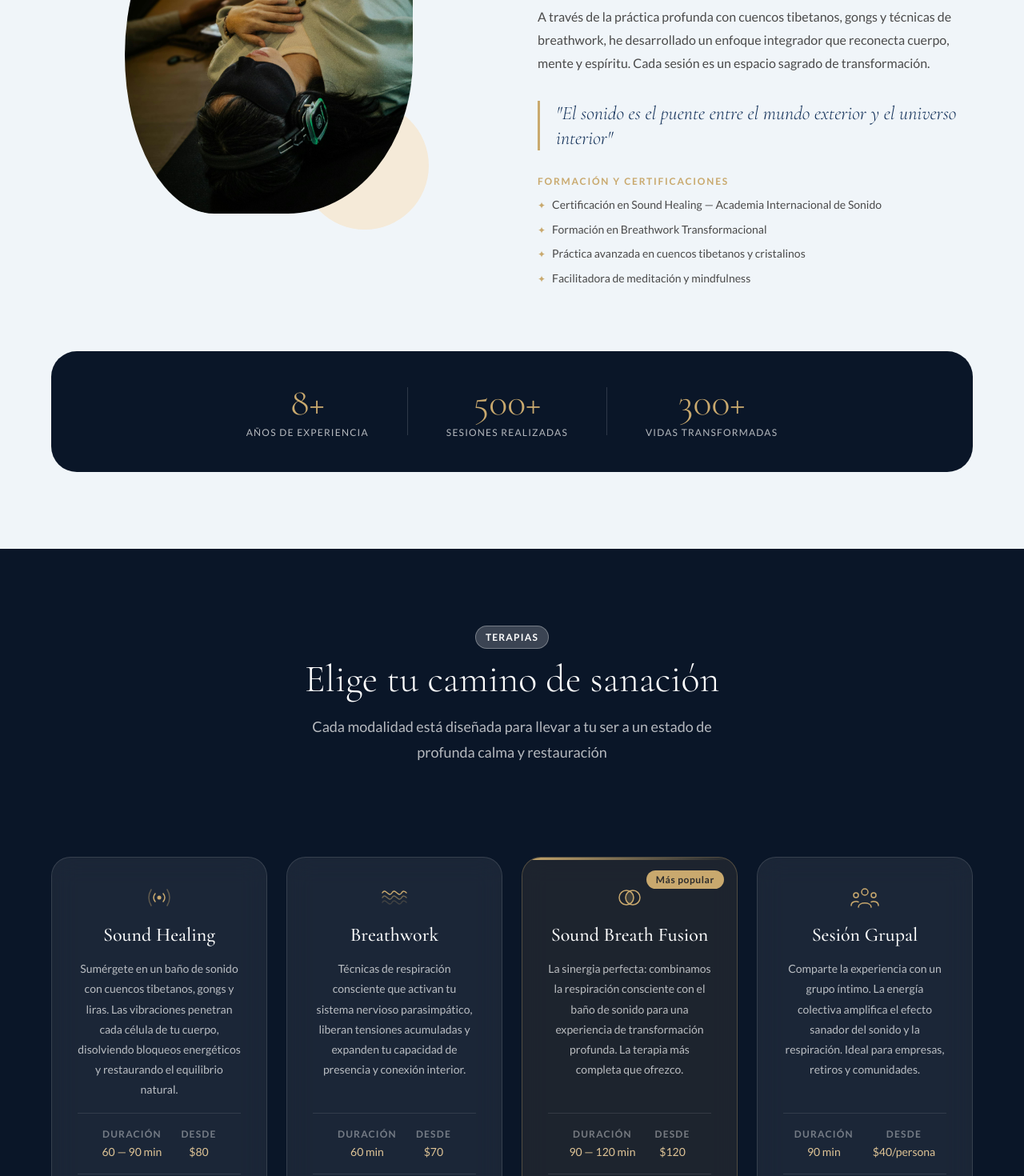
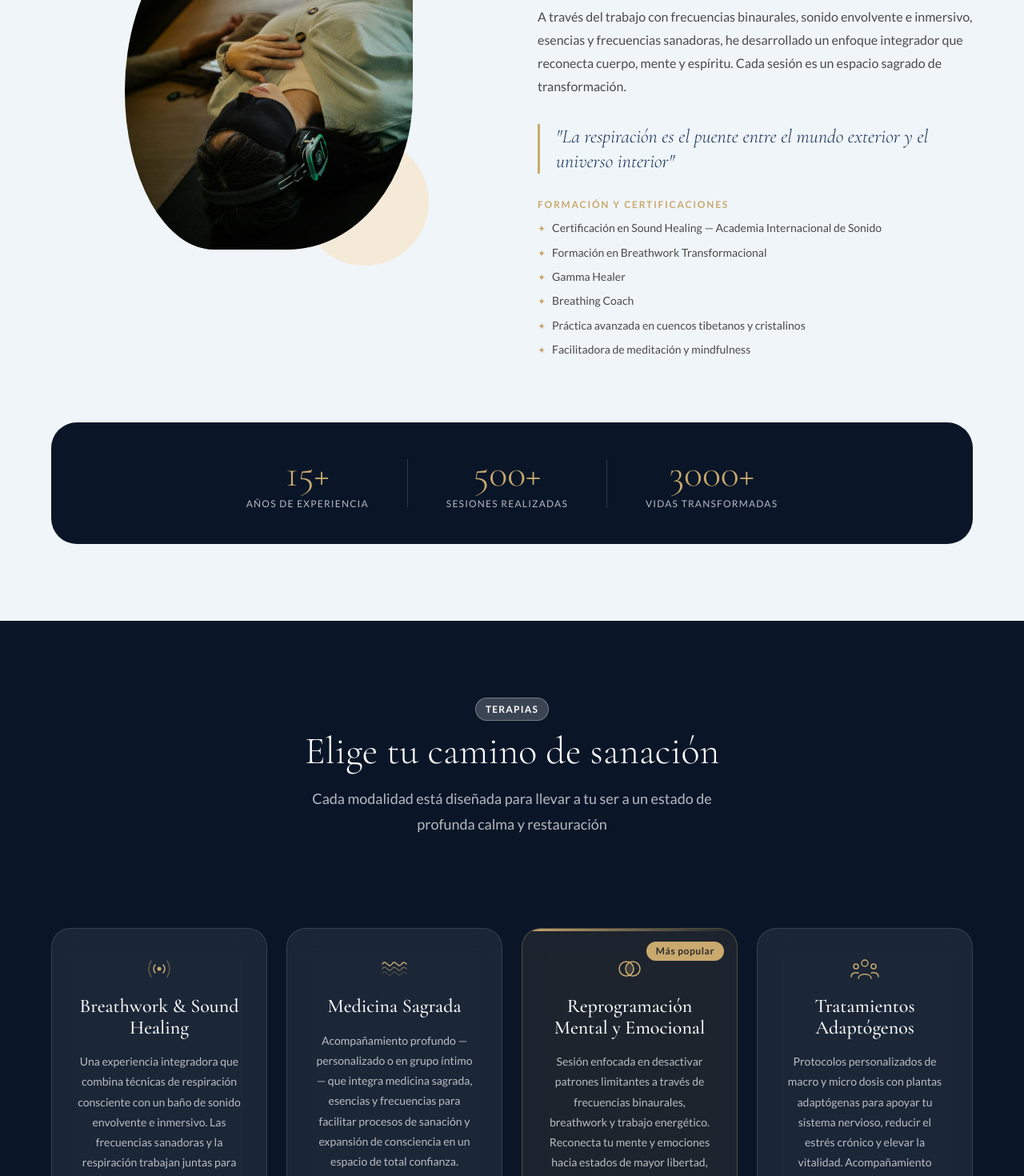
Before and after one commit to jimz159753/jofra, a React (Vite) app: page / in a window 1280 px wide. Shown: the part 1160-2630 px from the top of the page at 80% size. Built offline with nearby package versions, Linux system fonts and the light colour scheme.

Commit message:
feat: implement responsive navigation bar, localization support, and initial homepage sections

```diff
--- a/src/components/layout/Navbar/Navbar.tsx
+++ b/src/components/layout/Navbar/Navbar.tsx
@@ -89,7 +89,7 @@ export const Navbar = memo(function Navbar() {
     <>
       <header
         ref={headerRef}
-        className={[styles.navbar, isScrolled ? styles.scrolled : ''].filter(Boolean).join(' ')}
+        className={[styles.navbar, styles.scrolled].join(' ')}
         role="banner"
       >
         <div className={styles.inner}>
@@ -101,7 +101,7 @@ export const Navbar = memo(function Navbar() {
             <img
               src={logoImg}
               alt="Crealidad"
-              className={[styles.logoImg, isScrolled ? styles.logoImgScrolled : ''].filter(Boolean).join(' ')}
+              className={[styles.logoImg, styles.logoImgScrolled].join(' ')}
             />
             <span className={styles.logoSub}>Sound Breath</span>
           </button>
--- a/src/locales/en.json
+++ b/src/locales/en.json
@@ -22,13 +22,15 @@
     "title": "Jofra",
     "subtitle": "Sound & Breath Guide",
     "bio_1": "My name is Jofra and for years I have explored the connection between sound, breath, and human wellbeing. What began as a personal search became my vocation: accompanying others on their healing journey.",
-    "bio_2": "Through deep practice with Tibetan bowls, gongs, and breathwork techniques, I have developed an integrative approach that reconnects body, mind, and spirit. Each session is a sacred space of transformation.",
-    "quote": "\"Sound is the bridge between the outer world and the inner universe\"",
+    "bio_2": "Through work with binaural frequencies, immersive and enveloping sound, essences, and healing frequencies, I have developed an integrative approach that reconnects body, mind, and spirit. Each session is a sacred space of transformation.",
+    "quote": "\"Breath is the bridge between the outer world and the inner universe\"",
     "certifications": "Training & Certifications",
     "cert_1": "Sound Healing Certification — International Sound Academy",
     "cert_2": "Transformational Breathwork Training",
-    "cert_3": "Advanced practice with Tibetan and crystal bowls",
-    "cert_4": "Meditation and mindfulness facilitator",
+    "cert_3": "Gamma Healer",
+    "cert_4": "Breathing Coach",
+    "cert_5": "Advanced practice with Tibetan and crystal bowls",
+    "cert_6": "Meditation and mindfulness facilitator",
     "stats": {
       "experience": "Years of experience",
       "sessions": "Sessions completed",
@@ -44,50 +46,50 @@
     "book": "Book session",
     "learn_more": "Learn more",
     "sound": {
-      "title": "Sound Healing",
-      "desc": "Immerse yourself in a sound bath with Tibetan bowls, gongs, and lyres. The vibrations penetrate every cell of your body, dissolving energetic blockages and restoring natural balance.",
-      "duration": "60 — 90 min",
-      "price": "$80"
+      "title": "Breathwork & Sound Healing",
+      "desc": "An integrative experience combining conscious breathing techniques with an immersive and enveloping sound bath. Healing frequencies and breath work together to release deep blockages and restore your energetic balance.",
+      "duration": "120 — 180 min",
+      "price": "$900"
     },
     "breath": {
-      "title": "Breathwork",
-      "desc": "Conscious breathing techniques that activate your parasympathetic nervous system, release accumulated tension, and expand your capacity for presence and inner connection.",
-      "duration": "60 min",
-      "price": "$70"
+      "title": "Sacred Medicine",
+      "desc": "Deep accompaniment — personalized or in an intimate group — integrating sacred medicine, essences, and frequencies to facilitate healing and consciousness expansion in a space of total trust.",
+      "duration": "60 — 240 min",
+      "price": "$1,500"
     },
     "fusion": {
-      "title": "Sound Breath Fusion",
-      "desc": "The perfect synergy: we combine conscious breathing with sound bath for a profound transformation experience. The most complete therapy I offer.",
-      "duration": "90 — 120 min",
-      "price": "$120"
+      "title": "Mental & Emotional Reprogramming",
+      "desc": "Session focused on deactivating limiting patterns through binaural frequencies, breathwork, and energy work. Reconnect your mind and emotions toward states of greater freedom, clarity, and wholeness.",
+      "duration": "90 min",
+      "price": "$1,000"
     },
     "group": {
-      "title": "Group Session",
-      "desc": "Share the experience with an intimate group. The collective energy amplifies the healing effect of sound and breath. Ideal for companies, retreats, and communities.",
-      "duration": "90 min",
-      "price": "$40/person"
+      "title": "Adaptogenic Treatments",
+      "desc": "Personalized macro and micro-dose protocols with adaptogenic plants to support your nervous system, reduce chronic stress, and elevate vitality. Continuous accompaniment and follow-up throughout the process.",
+      "duration": "30 — 120 days",
+      "price": "$1,000"
     }
   },
   "experience": {
     "label": "The Experience",
-    "title": "What is a session like?",
-    "subtitle": "A four-stage journey toward deep restoration",
+    "title": "What is a group session like?",
+    "subtitle": "A collective four-stage journey through Breathwork",
     "steps": {
       "arrival": {
-        "title": "Arrival & presence",
-        "desc": "We begin with a brief conversation to understand your intention. We create a safe and sacred space for your experience."
+        "title": "Arrival & opening circle",
+        "desc": "We gather as a group, share intentions, and together create a safe and sacred container. The collective energy amplifies each participant's experience."
       },
       "breathwork": {
-        "title": "Breathwork preparation",
-        "desc": "Guided breathing techniques that calm the mind and open the body to receive the vibrations of sound."
+        "title": "Breathwork activation",
+        "desc": "I guide the group through conscious breathing techniques that activate the nervous system, release accumulated tension, and open expanded states of consciousness."
       },
       "soundbath": {
-        "title": "Sound bath",
-        "desc": "Lying comfortably, I envelop you in layers of therapeutic sound. The vibrations work on cellular and energetic levels."
+        "title": "Sound immersion",
+        "desc": "Lying in comfort, healing frequencies and enveloping sound deepen the Breathwork state, guiding each person into their own inner journey."
       },
       "integration": {
-        "title": "Integration",
-        "desc": "A time for silence and reflection. We share the experience and I guide you back to the present with full awareness."
+        "title": "Collective integration",
+        "desc": "We close with a sharing circle. Each experience is unique; we accompany the return to the present with full presence and love for the process."
       }
     },
     "testimonials": {
@@ -135,22 +137,29 @@
     "title": "Frequently asked questions",
     "subtitle": "Everything you need to know before your first session",
     "q1": "Do I need previous meditation experience?",
-    "a1": "No. Sessions are accessible to everyone, regardless of experience. You only need to arrive with an open mind and willingness to experience.",
-    "q2": "What should I wear to the session?",
-    "a2": "Comfortable, loose clothing. We provide a blanket, pillow, and eye mask. You don't need to bring anything special.",
+    "a1": "No. Sessions are accessible to everyone, regardless of experience. You only need to arrive with an open mind and willingness for the experience, to transform limiting patterns.",
+    "q2": "What should I bring to the session?",
+    "a2": "Comfortable clothing, a water bottle, your yoga mat, and a blanket. We provide a pillow, blinders, and headphones.",
     "q3": "How often should I have sessions?",
-    "a3": "For optimal results, I recommend starting with weekly sessions during the first month, then spacing them according to your needs. Many clients enjoy a monthly session as a maintenance practice.",
+    "a3": "For more consistent results, I recommend starting with one session per month, then spacing them according to your needs. Many clients enjoy a monthly session as a maintenance practice.",
     "q4": "Is breathwork safe for everyone?",
-    "a4": "Breathwork has contraindications. Please inform about medical conditions (pregnancy, heart conditions, epilepsy) before the session. I always adapt techniques to each person.",
+    "a4": "Breathwork has contraindications. Please inform about medical conditions (pregnancy, heart conditions, epilepsy, and asthma) before the session. We always seek to adapt the work in the session for each person.",
     "q5": "Can I combine these therapies with medical treatments?",
-    "a5": "Yes. These therapies are complementary and do not replace medical treatment. Many health professionals recommend sound healing as a therapeutic complement.",
+    "a5": "Yes. These therapies are complementary and do not replace medical treatment. Many health professionals attend and recommend breathwork as a therapeutic complement.",
     "q6": "Do you offer online sessions?",
-    "a6": "I currently offer in-person sessions. Online breathwork sessions are available upon consultation.",
+    "a6": "Breathwork sessions are in-person and you can take therapeutic sessions online for better results as a complement to these 2 therapies.",
     "q7": "What is the cancellation policy?",
-    "a7": "You can cancel or reschedule with 24 hours notice at no cost. Late cancellations may require payment of 50% of the session fee."
+    "a7": "You can cancel or reschedule with 24 hours notice at no cost. There are no refunds but you can reschedule to the next available date."
+  },
+  "tiktok": {
+    "eyebrow": "Follow me on TikTok",
+    "title_1": "Transform your life in",
+    "title_2": "60 seconds",
+    "subtitle": "Real breathwork and sound healing techniques you can practice today.",
+    "cta": "See more on TikTok"
   },
   "footer": {
-    "tagline": "Healing through sound and breath",
+    "tagline": "Healing through therapy, sound and breath",
     "quote": "\"Every breath is an opportunity to be reborn\"",
     "quick_links": "Quick links",
     "social": "Follow me",
@@ -161,6 +170,6 @@
       "button": "Subscribe",
       "success": "Welcome to the community!"
     },
-    "copyright": "© 2024 Crealidad. All rights reserved."
+    "copyright": "© 2011 Crealidad. All rights reserved."
   }
 }
--- a/src/locales/es.json
+++ b/src/locales/es.json
@@ -22,13 +22,15 @@
     "title": "Jofra",
     "subtitle": "Guía de sonido y respiración",
     "bio_1": "Mi nombre es Jofra y durante años he explorado la conexión entre el sonido, la respiración y el bienestar del ser humano. Lo que comenzó como una búsqueda personal se convirtió en mi vocación: acompañar a otros en su camino de sanación.",
-    "bio_2": "A través de la práctica profunda con cuencos tibetanos, gongs y técnicas de breathwork, he desarrollado un enfoque integrador que reconecta cuerpo, mente y espíritu. Cada sesión es un espacio sagrado de transformación.",
-    "quote": "\"El sonido es el puente entre el mundo exterior y el universo interior\"",
+    "bio_2": "A través del trabajo con frecuencias binaurales, sonido envolvente e inmersivo, esencias y frecuencias sanadoras, he desarrollado un enfoque integrador que reconecta cuerpo, mente y espíritu. Cada sesión es un espacio sagrado de transformación.",
+    "quote": "\"La respiración es el puente entre el mundo exterior y el universo interior\"",
     "certifications": "Formación y Certificaciones",
     "cert_1": "Certificación en Sound Healing — Academia Internacional de Sonido",
     "cert_2": "Formación en Breathwork Transformacional",
-    "cert_3": "Práctica avanzada en cuencos tibetanos y cristalinos",
-    "cert_4": "Facilitadora de meditación y mindfulness",
+    "cert_3": "Gamma Healer",
+    "cert_4": "Breathing Coach",
+    "cert_5": "Práctica avanzada en cuencos tibetanos y cristalinos",
+    "cert_6": "Facilitadora de meditación y mindfulness",
     "stats": {
       "experience": "Años de experiencia",
       "sessions": "Sesiones realizadas",
@@ -44,50 +46,50 @@
     "book": "Reservar sesión",
     "learn_more": "Saber más",
     "sound": {
-      "title": "Sound Healing",
-      "desc": "Sumérgete en un baño de sonido con cuencos tibetanos, gongs y liras. Las vibraciones penetran cada célula de tu cuerpo, disolviendo bloqueos energéticos y restaurando el equilibrio natural.",
-      "duration": "60 — 90 min",
-      "price": "$80"
+      "title": "Breathwork & Sound Healing",
+      "desc": "Una experiencia integradora que combina técnicas de respiración consciente con un baño de sonido envolvente e inmersivo. Las frecuencias sanadoras y la respiración trabajan juntas para liberar bloqueos profundos y restaurar tu equilibrio energético.",
+      "duration": "120 — 180 min",
+      "price": "$900"
     },
     "breath": {
-      "title": "Breathwork",
-      "desc": "Técnicas de respiración consciente que activan tu sistema nervioso parasimpático, liberan tensiones acumuladas y expanden tu capacidad de presencia y conexión interior.",
-      "duration": "60 min",
-      "price": "$70"
+      "title": "Medicina Sagrada",
+      "desc": "Acompañamiento profundo —personalizado o en grupo íntimo— que integra medicina sagrada, esencias y frecuencias para facilitar procesos de sanación y expansión de consciencia en un espacio de total confianza.",
+      "duration": "60 — 240 min",
+      "price": "$1,500"
     },
     "fusion": {
-      "title": "Sound Breath Fusion",
-      "desc": "La sinergia perfecta: combinamos la respiración consciente con el baño de sonido para una experiencia de transformación profunda. La terapia más completa que ofrezco.",
-      "duration": "90 — 120 min",
-      "price": "$120"
+      "title": "Reprogramación Mental y Emocional",
+      "desc": "Sesión enfocada en desactivar patrones limitantes a través de frecuencias binaurales, breathwork y trabajo energético. Reconecta tu mente y emociones hacia estados de mayor libertad, claridad y plenitud.",
+      "duration": "90 min",
+      "price": "$1,000"
     },
     "group": {
-      "title": "Sesión Grupal",
-      "desc": "Comparte la experiencia con un grupo íntimo. La energía colectiva amplifica el efecto sanador del sonido y la respiración. Ideal para empresas, retiros y comunidades.",
-      "duration": "90 min",
-      "price": "$40/persona"
+      "title": "Tratamientos Adaptógenos",
+      "desc": "Protocolos personalizados de macro y micro dosis con plantas adaptógenas para apoyar tu sistema nervioso, reducir el estrés crónico y elevar la vitalidad. Acompañamiento continuo y seguimiento a lo largo del proceso.",
+      "duration": "30 — 120 días",
+      "price": "$1,000"
     }
   },
   "experience": {
     "label": "La Experiencia",
-    "title": "¿Cómo es una sesión?",
-    "subtitle": "Un viaje de cuatro etapas hacia la restauración profunda",
+    "title": "¿Cómo es una sesión grupal?",
+    "subtitle": "Un viaje colectivo de cuatro etapas a través del Breathwork",
     "steps": {
       "arrival": {
-        "title": "Llegada y presencia",
-        "desc": "Comenzamos con una conversación breve para entender tu intención. Creamos un espacio seguro y sagrado para tu experiencia."
+        "title": "Llegada y círculo de apertura",
+        "desc": "Nos reunimos en grupo, compartimos intenciones y creamos juntos un espacio seguro y sagrado. La energía colectiva potencia la experiencia de cada participante."
       },
       "breathwork": {
-        "title": "Preparación con respiración",
-        "desc": "Técnicas de respiración guiada que calman la mente y abren el cuerpo para recibir las vibraciones del sonido."
+        "title": "Activación del Breathwork",
+        "desc": "Guío al grupo a través de técnicas de respiración consciente que activan el sistema nervioso, liberan tensiones acumuladas y abren estados expandidos de consciencia."
       },
       "soundbath": {
-        "title": "Baño de sonido",
-        "desc": "Recostado en comodidad, te envuelvo en capas de sonido terapéutico. Las vibraciones trabajan en niveles celulares y energéticos."
+        "title": "Inmersión en el sonido",
+        "desc": "Recostados en comodidad, las frecuencias sanadoras y el sonido envolvente profundizan el estado de Breathwork, llevando a cada persona a su propio viaje interior."
       },
       "integration": {
-        "title": "Integración",
-        "desc": "Un tiempo de silencio y reflexión. Compartimos la experiencia y te llevo de regreso al presente con plena consciencia."
+        "title": "Integración colectiva",
+        "desc": "Cerramos con un círculo de compartir. Cada experiencia es única; acompañamos el retorno al presente con presencia plena y amor por el proceso."
       }
     },
     "testimonials": {
@@ -135,22 +137,29 @@
     "title": "Preguntas frecuentes",
     "subtitle": "Todo lo que necesitas saber antes de tu primera sesión",
     "q1": "¿Necesito experiencia previa en meditación?",
-    "a1": "No. Las sesiones son accesibles para todo tipo de personas, independientemente de su experiencia. Solo necesitas llegar con mente abierta y disposición para la experiencia.",
-    "q2": "¿Qué debo usar para la sesión?",
-    "a2": "Ropa cómoda y suelta. Te proporcionamos manta, cojín y parche para los ojos. No necesitas traer nada especial.",
+    "a1": "No. Las sesiones son accesibles para todo tipo de personas, independientemente de su experiencia. Solo necesitas llegar con mente abierta y disposición para la experiencia, a transformar patrones limitantes.",
+    "q2": "¿Qué debo llevar a la sesión?",
+    "a2": "Ropa cómoda, un termo con agua, tu tapete de yoga y una manta. Nosotros te proporcionamos una almohada, blinders y audífonos.",
     "q3": "¿Con qué frecuencia debo tener sesiones?",
-    "a3": "Para resultados óptimos, recomiendo iniciar con sesiones semanales durante el primer mes, luego espaciarlas según tus necesidades. Muchos clientes disfrutan una sesión mensual como práctica de mantenimiento.",
+    "a3": "Para resultados más consistentes, recomiendo iniciar con una sesión al mes, luego espaciarlas según tus necesidades. Muchos clientes disfrutan una sesión mensual como práctica de mantenimiento.",
     "q4": "¿Es seguro el breathwork para todos?",
-    "a4": "El breathwork tiene contraindicaciones. Por favor informa sobre condiciones médicas (embarazo, problemas cardíacos, epilepsia) antes de la sesión. Siempre adapto las técnicas a cada persona.",
+    "a4": "El breathwork tiene contraindicaciones. Por favor informa sobre condiciones médicas (embarazo, problemas cardíacos, epilepsia y asma) antes de la sesión. Siempre buscamos adaptar el trabajo en la sesión para cada persona.",
     "q5": "¿Puedo combinar estas terapias con tratamientos médicos?",
-    "a5": "Sí. Estas terapias son complementarias y no sustituyen el tratamiento médico. Muchos profesionales de salud recomiendan el sound healing como complemento terapéutico.",
+    "a5": "Sí. Estas terapias son complementarias y no sustituyen el tratamiento médico. Muchos profesionales de salud asisten y recomiendan el breathwork como complemento terapéutico.",
     "q6": "¿Ofrecen sesiones en línea?",
-    "a6": "Actualmente ofrezco sesiones presenciales. Las sesiones online de breathwork están disponibles bajo consulta.",
+    "a6": "Las sesiones de breathwork son presenciales y puedes tomar en línea las sesiones terapéuticas para tener mejores resultados en el complemento de estas 2 terapias.",
     "q7": "¿Cuál es la política de cancelación?",
-    "a7": "Puedes cancelar o reprogramar con 24 horas de anticipación sin costo. Cancelaciones tardías pueden requerir el pago del 50% de la sesión."
+    "a7": "Puedes cancelar o reprogramar con 24 horas de anticipación sin costo. No hay devolución pero se puede reagendar en la siguiente fecha."
+  },
+  "tiktok": {
+    "eyebrow": "Sígueme en TikTok",
+    "title_1": "Transforma tu vida en",
+    "title_2": "60 segundos",
+    "subtitle": "Técnicas reales de breathwork y sound healing que puedes practicar hoy.",
+    "cta": "Ver más en TikTok"
   },
   "footer": {
-    "tagline": "Sanando a través del sonido y la respiración",
+    "tagline": "Sanando a través de la terapia, el sonido y la respiración",
     "quote": "\"Cada respiración es una oportunidad de renacer\"",
     "quick_links": "Links rápidos",
     "social": "Sígueme",
@@ -161,6 +170,6 @@
       "button": "Suscribirme",
       "success": "¡Bienvenido/a a la comunidad!"
     },
-    "copyright": "© 2024 Crealidad. Todos los derechos reservados."
+    "copyright": "© 2011 Crealidad. Todos los derechos reservados."
   }
 }
--- a/src/pages/Home/AboutSection.tsx
+++ b/src/pages/Home/AboutSection.tsx
@@ -61,6 +61,8 @@ export const AboutSection = memo(function AboutSection({ compact = false }: Abou
     t('about.cert_2'),
     t('about.cert_3'),
     t('about.cert_4'),
+    t('about.cert_5'),
+    t('about.cert_6'),
   ]
 
   useEffect(() => {
@@ -128,11 +130,11 @@ export const AboutSection = memo(function AboutSection({ compact = false }: Abou
       </div>
 
       <div data-about-item className={styles.stats}>
-        <AnimatedStat end={8} suffix="+" label={t('about.stats.experience')} />
+        <AnimatedStat end={15} suffix="+" label={t('about.stats.experience')} />
         <div className={styles.statDivider} aria-hidden="true" />
         <AnimatedStat end={500} suffix="+" label={t('about.stats.sessions')} />
         <div className={styles.statDivider} aria-hidden="true" />
-        <AnimatedStat end={300} suffix="+" label={t('about.stats.clients')} />
+        <AnimatedStat end={3000} suffix="+" label={t('about.stats.clients')} />
       </div>
     </Section>
   )
--- a/src/pages/Home/TikTokSection.tsx
+++ b/src/pages/Home/TikTokSection.tsx
@@ -1,8 +1,9 @@
 import { useRef, useState, useCallback, useEffect, memo } from 'react'
+import { useTranslation } from 'react-i18next'
 import { createPortal } from 'react-dom'
 import { gsap } from 'gsap'
 import { ScrollTrigger } from 'gsap/ScrollTrigger'
-import bornoutVideo from '@assets/videos/bornout.mp4'
+import respirarVideo from '@assets/videos/respirar.mp4'
 import entrepreneurVideo from '@assets/videos/entrepreneur.mp4'
 import styles from './TikTokSection.module.css'
 
@@ -292,12 +293,12 @@ const TikTokCard = memo(function TikTokCard({
 /* ── Section ─────────────────────────────────────────── */
 const VIDEOS = [
   {
-    src: bornoutVideo,
+    src: respirarVideo,
     username: 'Jofra',
     handle: 'jofra.soundbreath',
-    caption: '¿Tu cuerpo te habla de burnout? Así es como el sonido lo sana 🎵',
-    tags: ['burnout', 'soundhealing', 'bienestar', 'terapia'],
-    song: 'Tibetan Singing Bowl — Sound Bath Mix',
+    caption: 'Así se siente respirar de verdad 🌬️ Técnica de 60 segundos para calmar tu sistema nervioso',
+    tags: ['breathwork', 'respiracion', 'bienestar', 'sanar'],
+    song: 'Ocean Breath — Healing Frequency 432Hz',
     likes: '24.2K',
     comments: '843',
     shares: '1.1K',
@@ -316,6 +317,7 @@ const VIDEOS = [
 ]
 
 export const TikTokSection = memo(function TikTokSection() {
+  const { t } = useTranslation()
   const sectionRef = useRef<HTMLElement>(null)
   const phonesRef = useRef<HTMLDivElement>(null)
   const [activeVideo, setActiveVideo] = useState<typeof VIDEOS[number] | null>(null)
@@ -364,13 +366,13 @@ export const TikTokSection = memo(function TikTokSection() {
 
       <div className={styles.container}>
         <div data-tiktok-header className={styles.header}>
-          <span className={styles.eyebrow}>✦ Sígueme en TikTok</span>
+          <span className={styles.eyebrow}>✦ {t('tiktok.eyebrow')}</span>
           <h2 id="tiktok-heading" className={styles.title}>
-            Transforma tu vida en<br />
-            <em>60 segundos</em>
+            {t('tiktok.title_1')}<br />
+            <em>{t('tiktok.title_2')}</em>
           </h2>
           <p className={styles.subtitle}>
-            Técnicas reales de breathwork y sound healing que puedes practicar hoy.
+            {t('tiktok.subtitle')}
           </p>
         </div>
 
@@ -393,7 +395,7 @@ export const TikTokSection = memo(function TikTokSection() {
             <svg width="20" height="20" viewBox="0 0 24 24" fill="currentColor" aria-hidden="true">
               <path d="M19.59 6.69a4.83 4.83 0 01-3.77-4.25V2h-3.45v13.67a2.89 2.89 0 01-2.88 2.5 2.89 2.89 0 01-2.89-2.89 2.89 2.89 0 012.89-2.89c.28 0 .54.04.79.1V9.01a6.33 6.33 0 00-.79-.05 6.34 6.34 0 00-6.34 6.34 6.34 6.34 0 006.34 6.34 6.34 6.34 0 006.33-6.34V8.78a8.27 8.27 0 004.84 1.55V6.89a4.85 4.85 0 01-1.07-.2z"/>
             </svg>
-            Seguir en TikTok
+            {t('tiktok.cta')}
           </a>
         </div>
       </div>
```
Also changed, not shown: .claude/settings.local.json, 2 other files (tests, documents, lock files or other folders).
